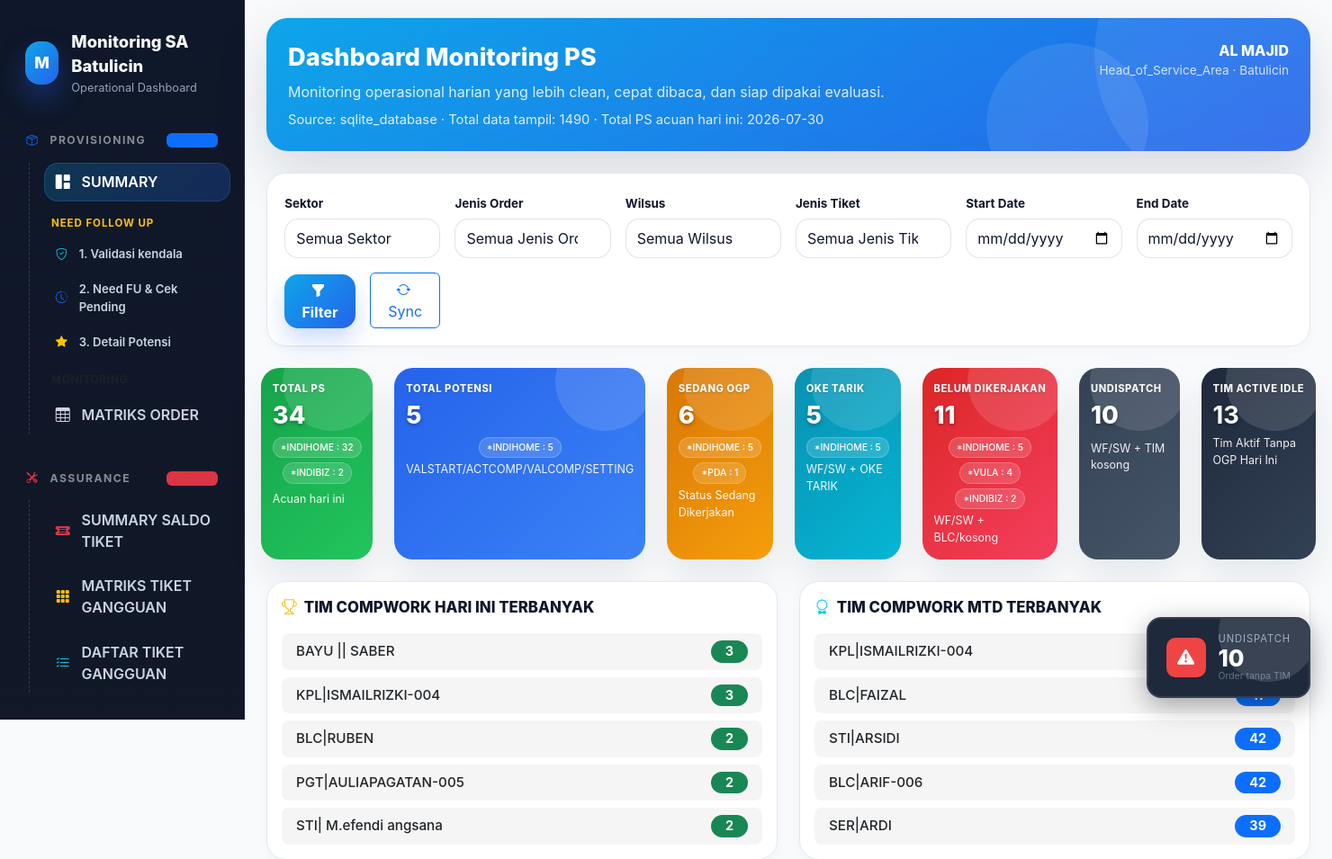
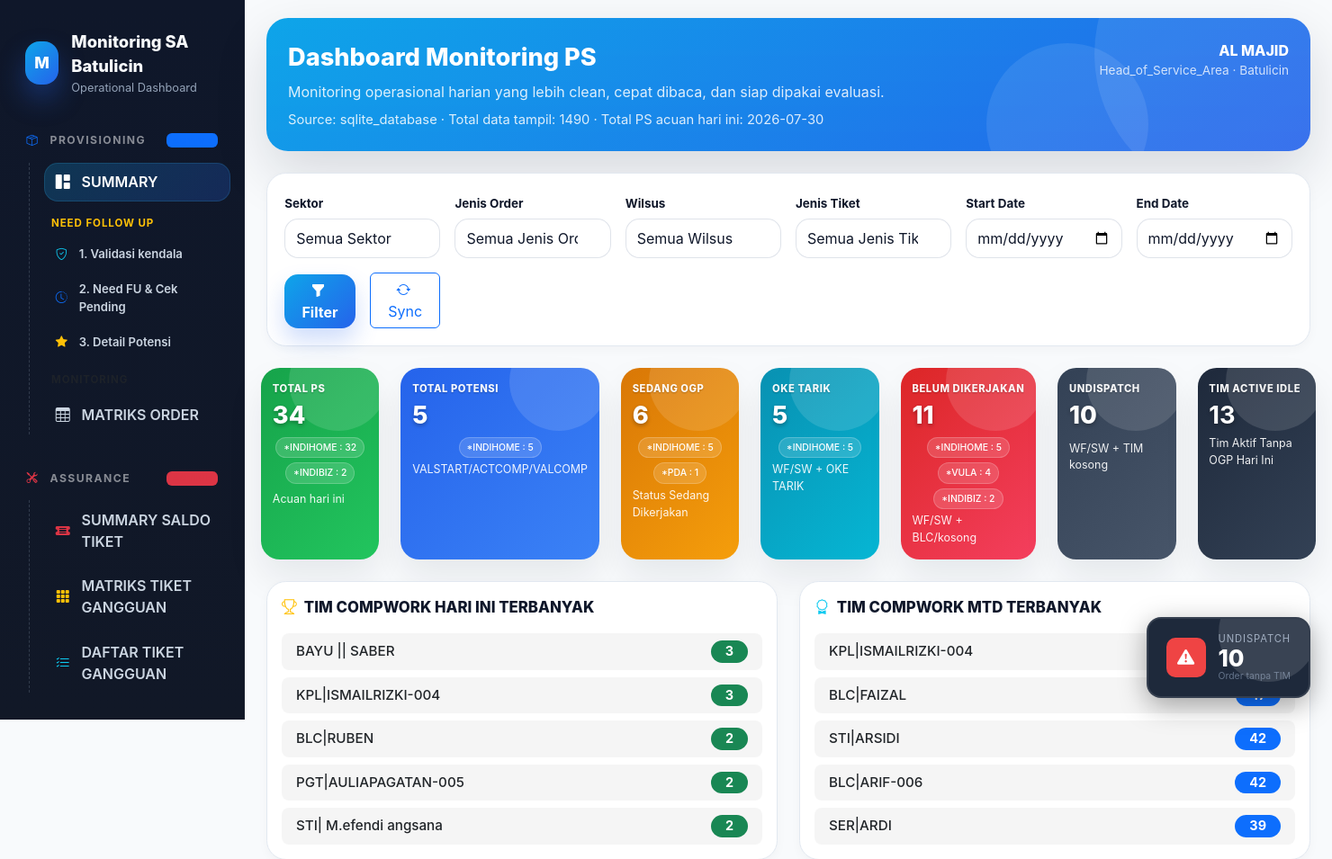
Before and after one commit to almajid2911-alt/monitoring-sa-batulicin, a Flask app: page / in a window 1480 px wide. Shown: the top 955 px of the page at 90% size. Run offline with Flask 3, Linux system fonts and the light colour scheme; some libraries are stand-ins or nearby versions.

Commit message:
Fix potensi logic to strictly filter ACTCOMP, VALSTART, VALCOMP and enable DB sync status updates

```diff
--- a/app.py
+++ b/app.py
@@ -319,8 +319,8 @@ def build_summary(all_rows: list[dict[str, str]], total_ps_rows: list[dict[str,
     for row in all_rows:
         st_up = normalize_upper(row.get("Status"))
         sm_up = normalize_upper(row.get("status morning"))
-        # Keywords for Potensi (including space variations and typos for robustness)
-        potensi_keywords = {"VALSTART", "VAL START", "ACTCOMP", "ACT COMP", "ACTCOPM", "VALCOMP", "VAL COMP", "SETTING", "VALDAT", "QC", "VALIDASI", "POTENSI"}
+        # Keywords for Potensi (strictly Actcomp, Valstart, Valcomp and variations)
+        potensi_keywords = {"VALSTART", "VAL START", "ACTCOMP", "ACT COMP", "ACTCOPM", "VALCOMP", "VAL COMP"}
         is_potensi_st = any(v in st_up for v in potensi_keywords)
         is_potensi_sm = any(v in sm_up for v in potensi_keywords)
 
@@ -523,34 +523,31 @@ def sync_orders():
         parsed_dispatch = parse_sheet_date(row_dict.get("DISPATCH", ""))
 
         if existing:
-            existing_status_score = preferred_statuses.get(normalize_upper(existing.status), -1)
-            # update if new status is higher or equal
-            if new_status_score >= existing_status_score:
-                update_if_changed(existing, "tim", normalize_text(row_dict.get("TIM") or row_dict.get("tim")))
-                update_if_changed(existing, "workorder", normalize_text(row_dict.get("Workorder")))
-                update_if_changed(existing, "odc", normalize_text(row_dict.get("ODC")))
-                update_if_changed(existing, "status", normalize_text(row_dict.get("Status")))
-                update_if_changed(existing, "status_morning", normalize_text(row_dict.get("status morning") or row_dict.get("Status Morning") or row_dict.get("status_morning")))
-                update_if_changed(existing, "catatan", normalize_text(row_dict.get("Catatan")))
-                update_if_changed(existing, "jam_re", normalize_text(row_dict.get("Jam re")))
-                update_if_changed(existing, "jam_ps", normalize_text(row_dict.get("Jam PS")))
-                update_if_changed(existing, "status_date_raw", normalize_text(row_dict.get("Status Date")))
-                update_if_changed(existing, "status_date_parsed", parsed_date)
-                update_if_changed(existing, "date_created_raw", normalize_text(date_created_val))
-                update_if_changed(existing, "date_created_parsed", parsed_created_date)
-                update_if_changed(existing, "date_modified_raw", normalize_text(date_modified_val))
-                update_if_changed(existing, "date_modified_parsed", parsed_modified_date)
-                update_if_changed(existing, "crm_order_type", normalize_text(row_dict.get("CRM Order Type")))
-                update_if_changed(existing, "product_name", normalize_text(row_dict.get("Product Name")))
-                update_if_changed(existing, "tgl_ps", normalize_text(row_dict.get("tgl ps")))
-                update_if_changed(existing, "tgl_ps_parsed", parsed_tgl_ps)
-                update_if_changed(existing, "workzone", normalize_text(row_dict.get("Workzone")))
-                update_if_changed(existing, "dispatch_date", parsed_dispatch)
-                update_if_changed(existing, "kordinat", clean_coordinates(normalize_text(row_dict.get("KORDINAT") or row_dict.get("kordinat"))))
-                update_if_changed(existing, "wilsus", normalize_text(row_dict.get("Wilsus") or row_dict.get("wilsus")))
-                update_if_changed(existing, "eskal_daman", normalize_text(row_dict.get("Eskal daman") or row_dict.get("eskal_daman")))
-                update_if_changed(existing, "validasi", normalize_text(row_dict.get("VALIDASI") or row_dict.get("validasi")))
-                update_if_changed(existing, "jenis_order", normalize_text(row_dict.get("jenis order") or row_dict.get("Jenis Order")).upper())
+            update_if_changed(existing, "tim", normalize_text(row_dict.get("TIM") or row_dict.get("tim")))
+            update_if_changed(existing, "workorder", normalize_text(row_dict.get("Workorder")))
+            update_if_changed(existing, "odc", normalize_text(row_dict.get("ODC")))
+            update_if_changed(existing, "status", normalize_text(row_dict.get("Status")))
+            update_if_changed(existing, "status_morning", normalize_text(row_dict.get("status morning") or row_dict.get("Status Morning") or row_dict.get("status_morning")))
+            update_if_changed(existing, "catatan", normalize_text(row_dict.get("Catatan")))
+            update_if_changed(existing, "jam_re", normalize_text(row_dict.get("Jam re")))
+            update_if_changed(existing, "jam_ps", normalize_text(row_dict.get("Jam PS")))
+            update_if_changed(existing, "status_date_raw", normalize_text(row_dict.get("Status Date")))
+            update_if_changed(existing, "status_date_parsed", parsed_date)
+            update_if_changed(existing, "date_created_raw", normalize_text(date_created_val))
+            update_if_changed(existing, "date_created_parsed", parsed_created_date)
+            update_if_changed(existing, "date_modified_raw", normalize_text(date_modified_val))
+            update_if_changed(existing, "date_modified_parsed", parsed_modified_date)
+            update_if_changed(existing, "crm_order_type", normalize_text(row_dict.get("CRM Order Type")))
+            update_if_changed(existing, "product_name", normalize_text(row_dict.get("Product Name")))
+            update_if_changed(existing, "tgl_ps", normalize_text(row_dict.get("tgl ps")))
+            update_if_changed(existing, "tgl_ps_parsed", parsed_tgl_ps)
+            update_if_changed(existing, "workzone", normalize_text(row_dict.get("Workzone")))
+            update_if_changed(existing, "dispatch_date", parsed_dispatch)
+            update_if_changed(existing, "kordinat", clean_coordinates(normalize_text(row_dict.get("KORDINAT") or row_dict.get("kordinat"))))
+            update_if_changed(existing, "wilsus", normalize_text(row_dict.get("Wilsus") or row_dict.get("wilsus")))
+            update_if_changed(existing, "eskal_daman", normalize_text(row_dict.get("Eskal daman") or row_dict.get("eskal_daman")))
+            update_if_changed(existing, "validasi", normalize_text(row_dict.get("VALIDASI") or row_dict.get("validasi")))
+            update_if_changed(existing, "jenis_order", normalize_text(row_dict.get("jenis order") or row_dict.get("Jenis Order")).upper())
         else:
             new_order = Order(
                 track_order=tr_order,
@@ -995,7 +992,7 @@ def load_dashboard_data(start_date: str, end_date: str, sektor: str = "", jenis_
         dispatch_date = row.get("dispatch_date")
 
         is_today = (dispatch_date == today)
-        potensi_keywords = {"VALSTART", "VAL START", "ACTCOMP", "ACT COMP", "ACTCOPM", "VALCOMP", "VAL COMP", "SETTING", "VALDAT", "QC", "VALIDASI", "POTENSI"}
+        potensi_keywords = {"VALSTART", "VAL START", "ACTCOMP", "ACT COMP", "ACTCOPM", "VALCOMP", "VAL COMP"}
         is_potensi_st = any(v in status_up for v in potensi_keywords)
         is_potensi_sm = any(v in status_morning_up for v in potensi_keywords)
         is_potensi = is_potensi_st or is_potensi_sm
@@ -1249,7 +1246,7 @@ def load_dashboard_data(start_date: str, end_date: str, sektor: str = "", jenis_
     sisa_pivot_data = build_sisa_pivot(matrix_source_rows)
 
     detail_potensi_table = []
-    potensi_keywords = {"VALSTART", "VAL START", "ACTCOMP", "ACT COMP", "ACTCOPM", "VALCOMP", "VAL COMP", "SETTING", "VALDAT", "QC", "VALIDASI", "POTENSI"}
+    potensi_keywords = {"VALSTART", "VAL START", "ACTCOMP", "ACT COMP", "ACTCOPM", "VALCOMP", "VAL COMP"}
 
     for row in matrix_source_rows:
         status_up = normalize_upper(row.get("Status"))
@@ -1599,7 +1596,7 @@ def api_dashboard_detail():
         result = [r for r in ps_today_rows if normalize_upper(r.get("Status")) == "COMPWORK"]
     elif category == "total_potensi":
         result = []
-        potensi_keywords = {"VALSTART", "VAL START", "ACTCOMP", "ACT COMP", "ACTCOPM", "VALCOMP", "VAL COMP", "SETTING", "VALDAT", "QC", "VALIDASI", "POTENSI"}
+        potensi_keywords = {"VALSTART", "VAL START", "ACTCOMP", "ACT COMP", "ACTCOPM", "VALCOMP", "VAL COMP"}
         query_pot = Order.query
         if jenis_order:
             query_pot = query_pot.filter(db.func.upper(Order.jenis_order) == jenis_order.upper())
--- a/templates/dashboard_order.html
+++ b/templates/dashboard_order.html
@@ -203,7 +203,7 @@
                       {% endfor %}
                     {% endif %}
                   </div>
-                  <div class="metric-footnote mt-1">VALSTART/ACTCOMP/VALCOMP/SETTING</div>
+                  <div class="metric-footnote mt-1">VALSTART/ACTCOMP/VALCOMP</div>
                 </div>
               </div>
             </div>
@@ -605,7 +605,7 @@
               <div class="section-header">
                 <div>
                   <div class="section-title">3. DETAIL POTENSI PS (<span id="count-detail-potensi">{{ detail_potensi|length }}</span>)</div>
-                  <div class="section-subtitle">Daftar order dengan Status ACTCOMP / VALSTART atau status morning PROSES SETTING</div>
+                  <div class="section-subtitle">Daftar order dengan Status ACTCOMP / VALSTART / VALCOMP</div>
                 </div>
                 <div class="chart-icon"><i class="bi bi-star-fill text-warning"></i></div>
               </div>
```
Also changed, not shown: orders.db.
